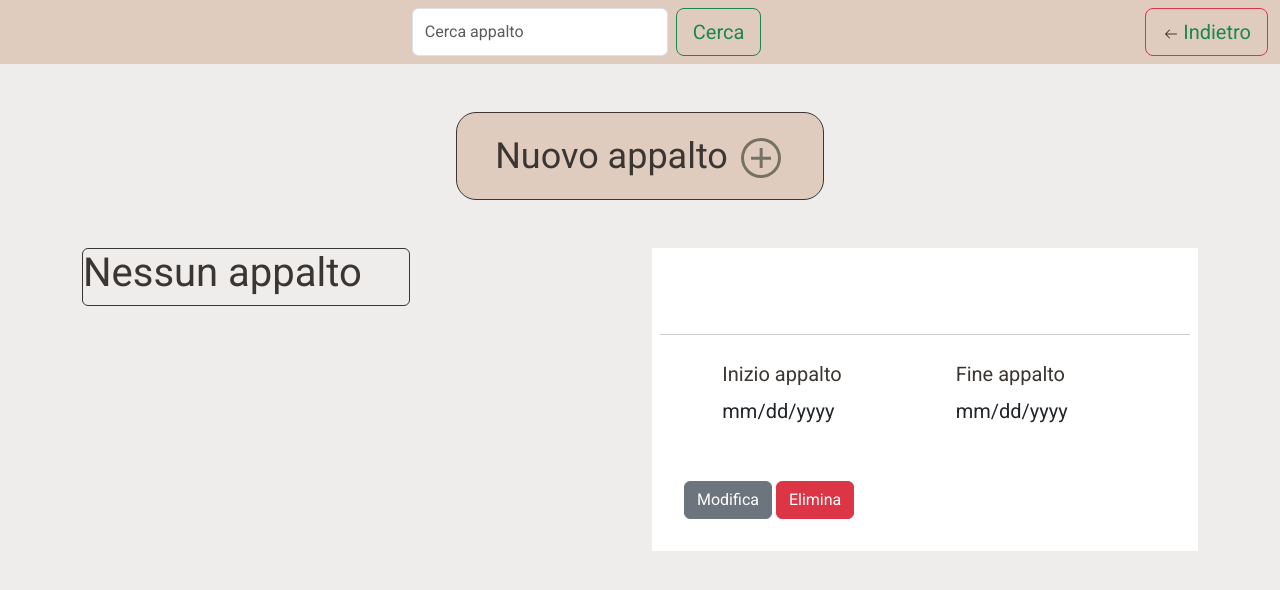
After one commit to Aleximbrea/CreaTurni, a Flask app: page /appalti in a window 1280 px wide. The commit adds this page. Shown: the top 590 px of the page. Run offline with Flask 3, Linux system fonts and the light colour scheme; data that the repository does not hold is empty.

Commit message:
Contracts management added

```diff
--- a/app/forms.py
+++ b/app/forms.py
@@ -1,5 +1,5 @@
 from flask_wtf import FlaskForm
-from wtforms.fields import StringField, SelectField, IntegerField, BooleanField, TimeField, HiddenField
+from wtforms.fields import StringField, SelectField, IntegerField, BooleanField, TimeField, HiddenField, DateField
 from wtforms.validators import DataRequired, Optional, ValidationError
 from app import conn, cur
 
@@ -11,6 +11,15 @@ def user_exists(form, field):
 
     if field.data.upper() in nominativi:
         raise ValidationError('Nominativo già esistente')
+
+def place_exists(form, field):
+    # Getting a list of every nominativo
+    query = "SELECT nome FROM appalti"
+    cur.execute(query)
+    appalti = [row[0].upper() for row in cur.fetchall()]
+
+    if field.data.upper() in appalti:
+        raise ValidationError('Appalto già esistente')
 
 
 class AddEmployee(FlaskForm):
@@ -31,3 +40,13 @@ class AddEmployee(FlaskForm):
         cur.execute('SELECT id, ruolo FROM ruoli')
         choices = cur.fetchall()
         self.ruolo.choices = [(choice[0], choice[1]) for choice in choices]
+
+class AddPlace(FlaskForm):
+    hidden_id = HiddenField('Hidden ID')
+    nome = StringField('Nome', validators=[
+        DataRequired('Inserisci un nome'),
+        place_exists
+    ])
+    indirizzo = StringField('Indirizzo', validators=[Optional()])
+    inizio = DateField('Inizio appalto', validators=[Optional()])
+    fine = DateField('Fine appalto', validators=[Optional()])
--- a/app/routes.py
+++ b/app/routes.py
@@ -1,11 +1,38 @@
 from app import app
 from flask import render_template, url_for, redirect, request, jsonify
-from app.forms import AddEmployee
+from app.forms import AddEmployee, AddPlace
 from app import conn, cur
+from datetime import datetime
 
 @app.route("/")
 def home():
     return render_template('home.html')
+
+@app.route('/appalti', methods=['POST','GET'])
+def appalti():
+
+    form = AddPlace()
+
+    search_appalto = request.args.get('appalto')
+
+    # POST
+    if form.validate_on_submit():
+        print(form.nome.data, form.inizio.data, form.fine.data, form.hidden_id.data)
+        query = f'UPDATE appalti SET nome=%s, inizio=%s, fine=%s WHERE id=%s'
+        cur.execute(query, (form.nome.data, form.inizio.data, form.fine.data, form.hidden_id.data))
+        conn.commit()
+    else:
+        print(form.inizio.data, form.fine.data, form.hidden_id.data)
+        query = f'UPDATE appalti SET inizio=%s, fine=%s WHERE id=%s'
+        cur.execute(query, (form.inizio.data, form.fine.data, form.hidden_id.data))
+        conn.commit()
+
+
+    query = f'SELECT id, nome FROM appalti ORDER BY nome' if  not search_appalto else f"SELECT id, nome FROM appalti WHERE LOWER(nome) = LOWER('{search_appalto}');"
+    cur.execute(query)
+    appalti = cur.fetchall()
+
+    return render_template('appalti.html', appalti=appalti, form=form)
 
 @app.route("/employees", methods=['POST', 'GET'])
 def employees():
@@ -94,6 +121,17 @@ def add_employee():
         print(form.errors)
     return render_template('add_employee.html', form=form)
 
+@app.route("/add_appalto", methods=['GET', 'POST'])
+def add_appalto():
+    form = AddPlace()
+    if form.validate_on_submit():
+        query = f"INSERT INTO appalti (nome, inizio, fine) VALUES (%s, %s, %s)"
+        cur.execute(query, (form.nome.data, form.inizio.data, form.fine.data))
+        conn.commit()
+        return redirect(url_for('appalti'))
+
+    return render_template('add_appalto.html', form=form)
+
 @app.route("/get_vigilante_preferences", methods=['POST'])
 def get_vigilante_preferences():
 
@@ -108,6 +146,43 @@ def get_vigilante_preferences():
     pref[4] = pref[4].strftime('%H:%M') if pref[4] else pref[4]
     pref[5] = pref[5].strftime('%H:%M') if pref[5] else pref[5]
     return jsonify(pref)
+
+@app.route("/get_appalto_info", methods=['POST'])
+def get_appalto_info():
+
+    data = request.get_json()
+    id = int(data.get('id'))
+
+    query = f'SELECT * FROM appalti WHERE id = {id}'
+    cur.execute(query)
+    info = list(cur.fetchone())
+
+    # Formatting dates
+    info[2] = info[2].strftime('%Y:%m:%d').replace(':', '-') if info[2] else None
+    info[3] = info[3].strftime('%Y:%m:%d').replace(':', '-') if info[3] else None
+
+    return jsonify(info)
+
+@app.route('/delete_appalto', methods=['POST'])
+def delete_appalto():
+    data = request.get_json()
+    id = int(data.get('id'))
+
+    # Deleting all relations
+    queries = [
+        f'DELETE FROM orari WHERE id_appalto = {id}',
+        f'DELETE FROM assegnazioni WHERE id_appalto = {id}',
+        f'DELETE FROM servizi WHERE id_appalto = {id}',
+        f'DELETE FROM appalti WHERE id = {id}'
+    ]
+
+    try:
+        for query in queries:
+            cur.execute(query)
+            conn.commit()
+        return jsonify(True)
+    except Exception as e:
+        return jsonify(False)
 
 @app.route('/delete_vigilante', methods=['POST'])
 def delete_vigilante():
--- /dev/null
+++ b/app/static/css/appalti.css
@@ -0,0 +1,57 @@
+.add_btn {
+    display: flex;
+    justify-content: center;
+    font-size: 36px;
+}
+
+.add_btn button {
+    padding: 2vh 3vw;
+    border-radius: 20px;
+    background-color: #E0CCBE;
+    color: #3C3633;
+    cursor: pointer;
+    border: 1px solid #3C3633;
+}
+
+.add_btn button:hover{
+    background-color: #747264;
+}
+
+.add_btn button:hover span, .add_btn button:hover span svg {
+    color: #FFFF;
+    fill: #FFFF !important;
+}
+
+.list-group {
+    max-width: 60%;
+    border: 1px solid #3C3633;
+    font-size: 24px;
+}
+
+.view {
+    padding: 1vh;
+    height: 100%;
+    width: 100%;
+    background-color: #FFFF;
+}
+
+.input {
+    margin: 1vh;
+    display: flex;
+    flex-direction: column;
+    font-size: 20px;
+}
+
+.input-group {
+    margin-top: 2vh;
+    display: flex;
+    justify-content: space-evenly;
+}
+
+a {
+    cursor: pointer;
+}
+
+.nome {
+    font-size: 32px;
+}
--- /dev/null
+++ b/app/static/js/functions.js
@@ -0,0 +1,14 @@
+function delete_record(route, id) {
+        fetch(route, {
+            method: 'POST',
+            headers: {
+                'Content-Type': 'application/json',
+            },
+            body: JSON.stringify({id: id})
+        })  .then(response => response.json())
+            .then(data => {
+                if(data==true) {
+                    window.location.reload();
+                }
+            })
+    }
--- a/app/tables.py
+++ b/app/tables.py
@@ -19,7 +19,8 @@ tables = [
         id SERIAL PRIMARY KEY,
         nome VARCHAR(255),
         inizio DATE,
-        fine DATE
+        fine DATE,
+        indirizzo VARCHAR(255)
     )
     """,
     """
--- /dev/null
+++ b/app/templates/appalti.html
@@ -0,0 +1,104 @@
+{% extends 'base.html' %}
+{% block css %} <link rel="stylesheet" href="../static/css/appalti.css"> {% endblock %}
+{% block title %}Appalti{% endblock %}
+{% block form %}
+<input class="form-control me-2" type="search" placeholder="Cerca appalto" aria-label="Search" style="width: 20vw;", name="appalto">
+<button class="btn btn-outline-success btn-lg" type="submit">Cerca</button>
+{% endblock %}
+{% block container %}
+<div class="add_btn mt-5">
+    <a href="{{ url_for('add_appalto')}}">
+        <button>
+            <span>Nuovo appalto</span>
+            <span><svg xmlns="http://www.w3.org/2000/svg" height="48px" viewBox="0 -960 960 960" width="48px" fill="#747264"><path d="M453-280h60v-166h167v-60H513v-174h-60v174H280v60h173v166Zm27.27 200q-82.74 0-155.5-31.5Q252-143 197.5-197.5t-86-127.34Q80-397.68 80-480.5t31.5-155.66Q143-709 197.5-763t127.34-85.5Q397.68-880 480.5-880t155.66 31.5Q709-817 763-763t85.5 127Q880-563 880-480.27q0 82.74-31.5 155.5Q817-252 763-197.68q-54 54.31-127 86Q563-80 480.27-80Zm.23-60Q622-140 721-239.5t99-241Q820-622 721.19-721T480-820q-141 0-240.5 98.81T140-480q0 141 99.5 240.5t241 99.5Zm-.5-340Z"/></svg></span>
+        </button>
+    </a>
+</div>
+<div class="row">
+    <div class="col mt-5">
+        <div class="list-group">
+            {% if appalti %}
+                {% for appalto in appalti %}
+                    <a class="list-group-item list-group-item-action list-group-item-light" appalto-id="{{ appalto[0] }}">{{ appalto[1] }}</a>
+                {% endfor %}
+            {% else %}
+            <h1>Nessun appalto</h1>
+            {% endif %}
+        </div>
+    </div>
+    <div class="col mt-5">
+        <div class="view">
+            <form action="" method="post" class="form change">
+                {{ form.hidden_tag() }}
+                {{ form.hidden_id(value="", id="hidden_id")}}
+                {{ form.nome(class = "form-control-plaintext nome" + (" is invalid" if form.nome.errors else ""), disabled=True, id="nome") }}
+                <hr>
+                <div class="input-group">
+                    <div class="input">
+                        {{ form.inizio.label() }}
+                        {{ form.inizio(class = "form-control-plaintext", disabled=True, id="inizio") }}
+                    </div>
+                    <div class="input">
+                        {{ form.fine.label() }}
+                        {{ form.fine(class = "form-control-plaintext", disabled=True, id="fine") }}
+                    </div>
+                </div>
+                <div class="buttons mt-3 p-4">
+                    <button type="button" class="btn btn-secondary" id="modifica">Modifica</button>
+                <button type="button" class="btn btn-danger" id="delete">Elimina</button>
+                </div>
+            </form>
+        </div>
+    </div>
+</div>
+<script>
+
+    document.querySelector('#delete').addEventListener('click', function() {
+        var id = document.querySelector('#hidden_id').value
+        delete_record('delete_appalto', id)
+    })
+
+    // Show appalto info
+    document.querySelectorAll('.list-group-item').forEach(item => {
+        item.addEventListener('click', function() {
+            var id = this.getAttribute('appalto-id')
+
+            fetch('get_appalto_info', {
+                method: 'POST',
+                headers: {
+                    'Content-Type': 'application/json',
+                },
+                body: JSON.stringify({id: id})
+            }).then(response => response.json()).then(data => {
+                    document.querySelector('#hidden_id').value=data[0]
+                    document.querySelector('#nome').value=data[1]
+                    document.querySelector('#inizio').value=data[2]
+                    document.querySelector('#fine').value=data[3]
+                })
+        })
+    })
+
+    // Modify info
+    let isClicked = false;
+    btn = document.querySelector('#modifica')
+    btn.addEventListener('click', function () {
+        // If it is the first time clicking the button
+        if (isClicked) {
+            document.querySelector('.change').submit();
+            isClicked = false;
+        }
+        if (!isClicked) {
+            if (document.querySelector('#hidden_id').value != "") {
+                elements = ['#nome', '#inizio', '#fine']
+                elements.forEach(selector => {
+                    let element = document.querySelector(selector)
+                    element.disabled = false
+                    element.classList.replace('form-control-plaintext', 'form-control');
+                })
+                btn.innerHTML = 'Salva'
+                isClicked = true;
+            }
+        }
+    })
+</script>
+{% endblock %}
--- a/app/templates/base.html
+++ b/app/templates/base.html
@@ -35,5 +35,6 @@
         {% endblock %}
     </div>
     <script src="https://code.jquery.com/jquery-3.5.1.slim.min.js"></script>
+    <script src="../static/js/functions.js"></script>
 </body>
 </html>
--- a/app/templates/home.html
+++ b/app/templates/home.html
@@ -66,7 +66,7 @@
                 </div>
             </div>
         </a>
-        <a class="card">
+        <a class="card" href="{{url_for('appalti')}}">
             <div class="card-body">
                 <div class="row">
                     <div class="col align-self-center left">
```
Also changed, not shown: app/templates/add_appalto.html (added, +27 -0 lines), app/templates/employees.html (+6 -16 lines).
